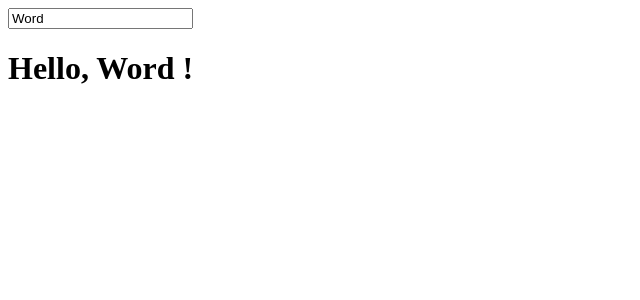
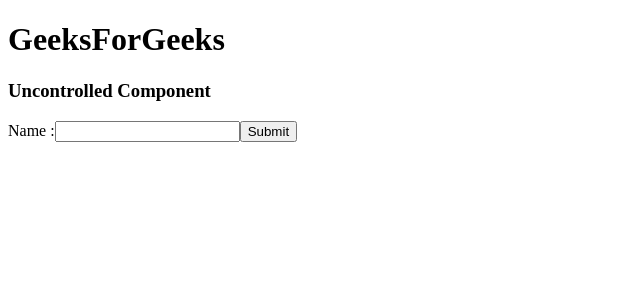
Before and after one commit to Milltiades/react-course, a React (Vite) app: page / in a window 1280 px wide. Shown: the top 300 px of the page, without its empty margins (0-640 px from the left). Built offline with nearby package versions, Linux system fonts and the light colour scheme.

Commit message:
controlled vs uncontrolled components

```diff
--- a/src/App.jsx
+++ b/src/App.jsx
@@ -1,5 +1,6 @@
 import React, { useEffect, useLayoutEffect, useReducer, useRef, useState } from 'react';
 import './App.css';
+import ControlledAndUncontrolled from './ControlledAndUncontrolled';
 // import Gallery from './Gallery';
 // import ChildComponent from './ChildComponent';
 // import { createContext } from 'react';
@@ -17,7 +18,7 @@
 // import UseCallback from './UseCallback';
 
 // import PresentationalComponent from './PresentationalComponent';
-import ContainerComponent from './ContainerComponent';
+// import ContainerComponent from './ContainerComponent';
 
 // import { createTodos } from './utils.jsx';
 // import TodoList from './TodoList.jsx';
@@ -197,7 +198,8 @@
 {/* <Memoization/> */}
 {/* <UseMemo/> */}
 {/* <UseCallback/> */}
-<ContainerComponent/>
+{/* <ContainerComponent/> */}
+<ControlledAndUncontrolled/>
   </>
   );
 }
--- /dev/null
+++ b/src/ControlledAndUncontrolled.jsx
@@ -0,0 +1,44 @@
+import React, { useRef, useState } from 'react'
+
+const ControlledAndUncontrolled = () => {
+    // const inputRef = useRef(null)
+
+
+    // function handleSubmit() {
+    //     alert(`Name : ${inputRef.current.value}`)
+    // }
+    const [name, setName] = useState('')
+
+    function handleSubmit() {
+        alert(`Name: ${name}`)
+    }
+  return (
+    // <div>
+    //     <h1>GeeksForGeeks</h1>
+    //     <h3>Uncontrolled Component</h3>
+
+    //     <form onSubmit={handleSubmit}>
+    //         <label >Name :</label>
+    //         <input type="text"
+    //         name="name"
+    //         ref={inputRef} />
+    //         <button type='submit'>Submit</button>
+    //     </form>
+    // </div>
+    <div>
+    <h1>GeeksForGeeks</h1>
+    <h3>Uncontrolled Component</h3>
+
+    <form onSubmit={handleSubmit}>
+        <label >Name :</label>
+        <input type="text"
+        value={name}
+        onChange={(e) => setName(e.target.value)}
+        />
+        <button type='submit'>Submit</button>
+    </form>
+</div>
+  )
+}
+
+export default ControlledAndUncontrolled
```
